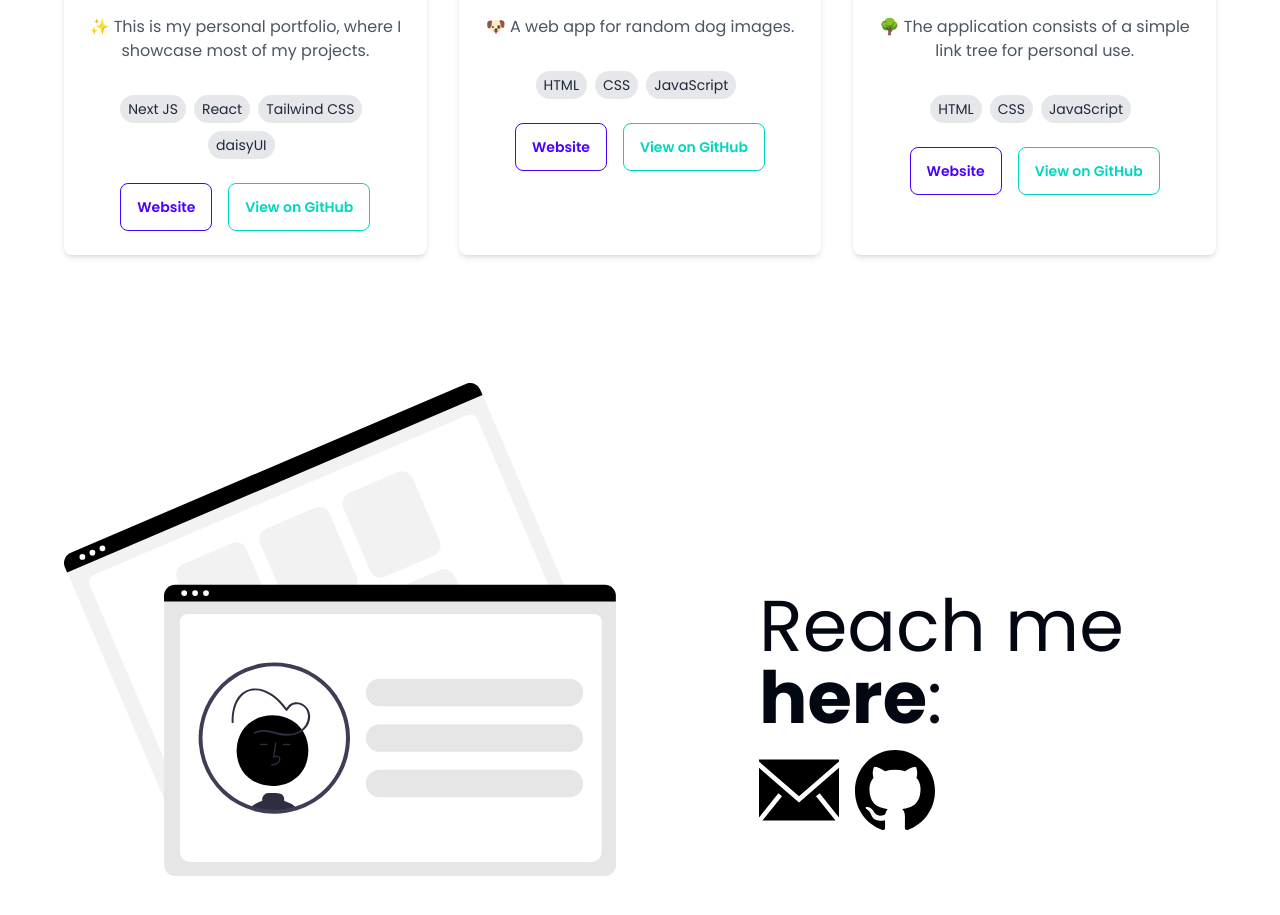
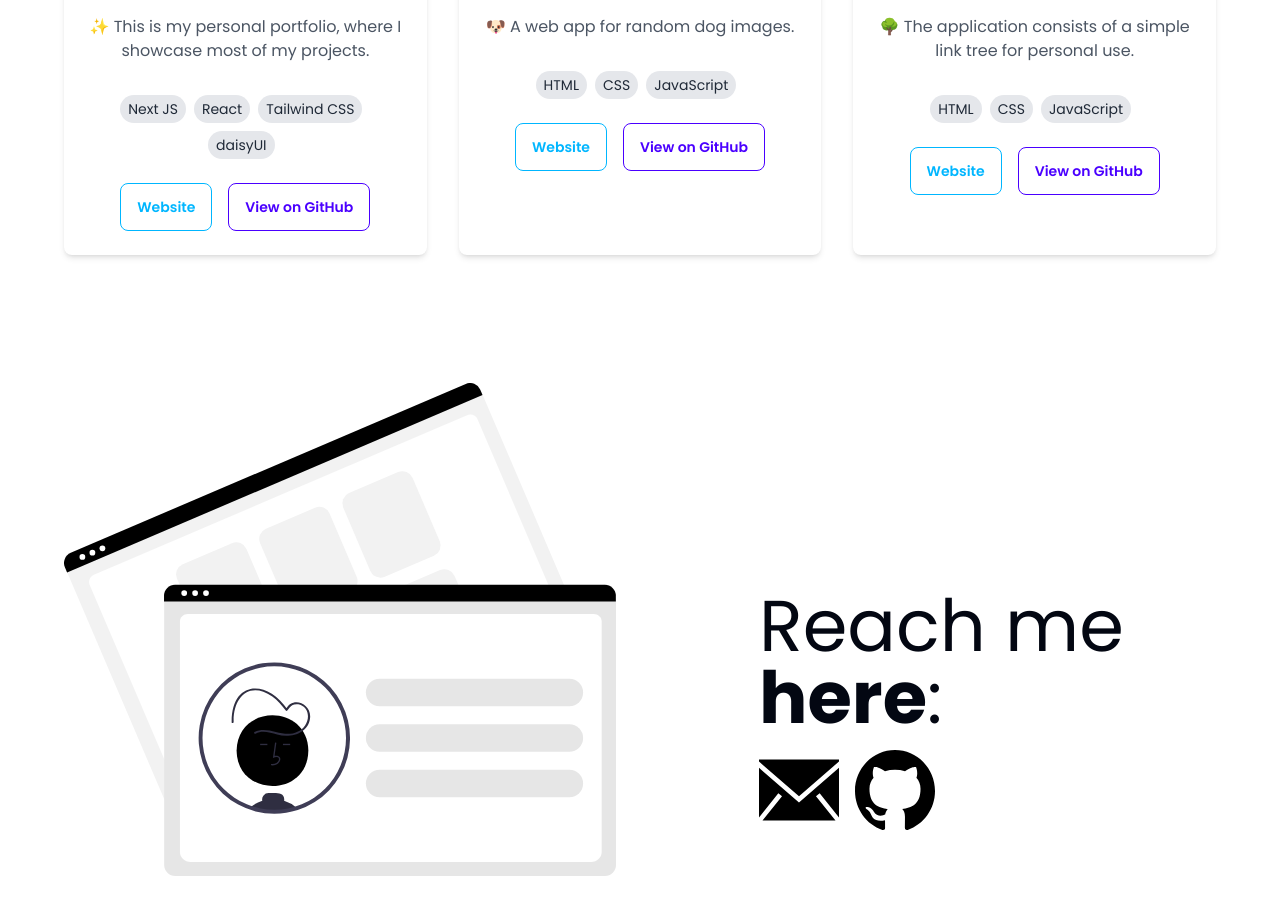
Before and after one commit to eumorales/portfolio-v2, a Next.js app: page / in a window 1280 px wide. Shown: the part 1194-2109 px from the top of the page. Built offline with nearby package versions, Linux system fonts and the light colour scheme.

Commit message:
[FIX] - Colors update

```diff
--- a/src/app/components/About.jsx
+++ b/src/app/components/About.jsx
@@ -1,7 +1,6 @@
 'use client'
 import React from 'react';
 import { TypeAnimation } from 'react-type-animation';
-import DownloadCV from './CV';
 import CV from './CV';
 
 const About = () => {
--- a/src/app/components/Projects.jsx
+++ b/src/app/components/Projects.jsx
@@ -49,8 +49,8 @@ const ProjectCard = ({ title, imageSrc, description, technologies, websiteLink,
           ))}
         </div>
         <div className="flex justify-center space-x-4">
-          <a href={websiteLink} target="_blank" rel="noopener noreferrer" className="btn btn-outline btn-primary">Website</a>
-          <a href={githubLink} target="_blank" rel="noopener noreferrer" className="btn btn-outline btn-accent">View on GitHub</a>
+          <a href={websiteLink} target="_blank" rel="noopener noreferrer" className="btn btn-outline btn-info">Website</a>
+          <a href={githubLink} target="_blank" rel="noopener noreferrer" className="btn btn-outline btn-primary">View on GitHub</a>
         </div>
       </div>
     </div>
```
